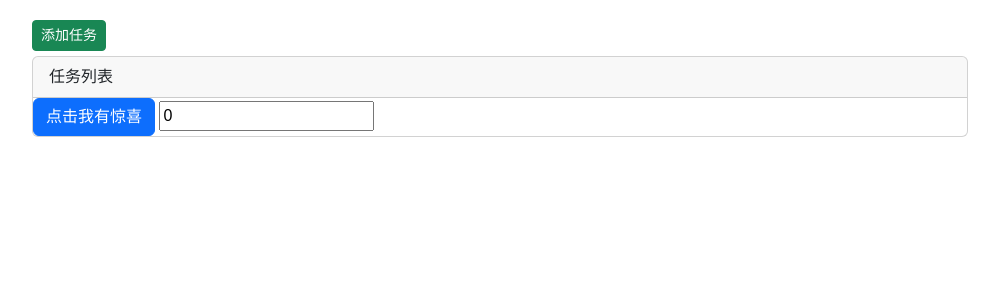
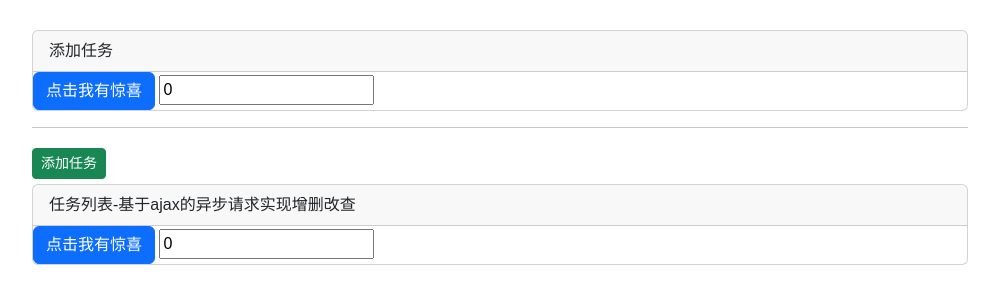
Before and after one commit to BigDataMao/UserManage, a Django app: page /task/list/ in a window 1280 px wide. Shown: the part 56-360 px from the top of the page, without its empty margins (140-1139 px from the left). Run offline with Django 3.2, Linux system fonts and the light colour scheme; some libraries are stand-ins or nearby versions; some web fonts are replaced.

Commit message:
ajax开始实现增删改查

```diff
--- a/users/templates/task_list.html
+++ b/users/templates/task_list.html
@@ -7,6 +7,23 @@
 
 {% block content %}
     <div class="container">
+        <div class="card" style="margin-top: 30px">
+            <div class="card-header">
+                添加任务
+            </div>
+            <div class="card-body">
+                <label>
+                    <input id="btn-count" type="button" class="btn btn-primary" value="点击我有惊喜">
+                </label>
+                <label for="countText">
+                    <input type="text" id="countText" value="0" readonly>
+                </label>
+            </div>
+        </div>
+
+
+
+        <hr>
         <div style="margin: 20px auto 5px 0">
             <a href="/task/add/">
                 <button type="button" class="btn btn-success btn-sm">添加任务</button>
@@ -15,11 +32,11 @@
 
         <div class="card">
             <div class="card-header">
-                任务列表
+                任务列表-基于ajax的异步请求实现增删改查
             </div>
             <div class="card-body">
                 <label>
-                    <input type="button" class="btn btn-primary" value="点击我有惊喜" onclick="clickMe()">
+                    <input id="btn-count" type="button" class="btn btn-primary" value="点击我有惊喜">
                 </label>
                 <label for="countText">
                     <input type="text" id="countText" value="0" readonly>
@@ -32,9 +49,15 @@
 
 {% block js %}
     <script type="text/javascript">
+        $(function () {
+            {#网页加载完成后执行的代码#}
+            bindBtnCount();
+        });
+
         let count = 0;
-        function clickMe() {
-            $.ajax(
+        function bindBtnCount() {
+            $('#btn-count').click(function () {
+                $.ajax(
                 {
                     url: '/task/ajax/',
                     type: 'get',
@@ -48,6 +71,8 @@
                     }
                 }
             );
+            });
+
         }
     </script>
 
```
